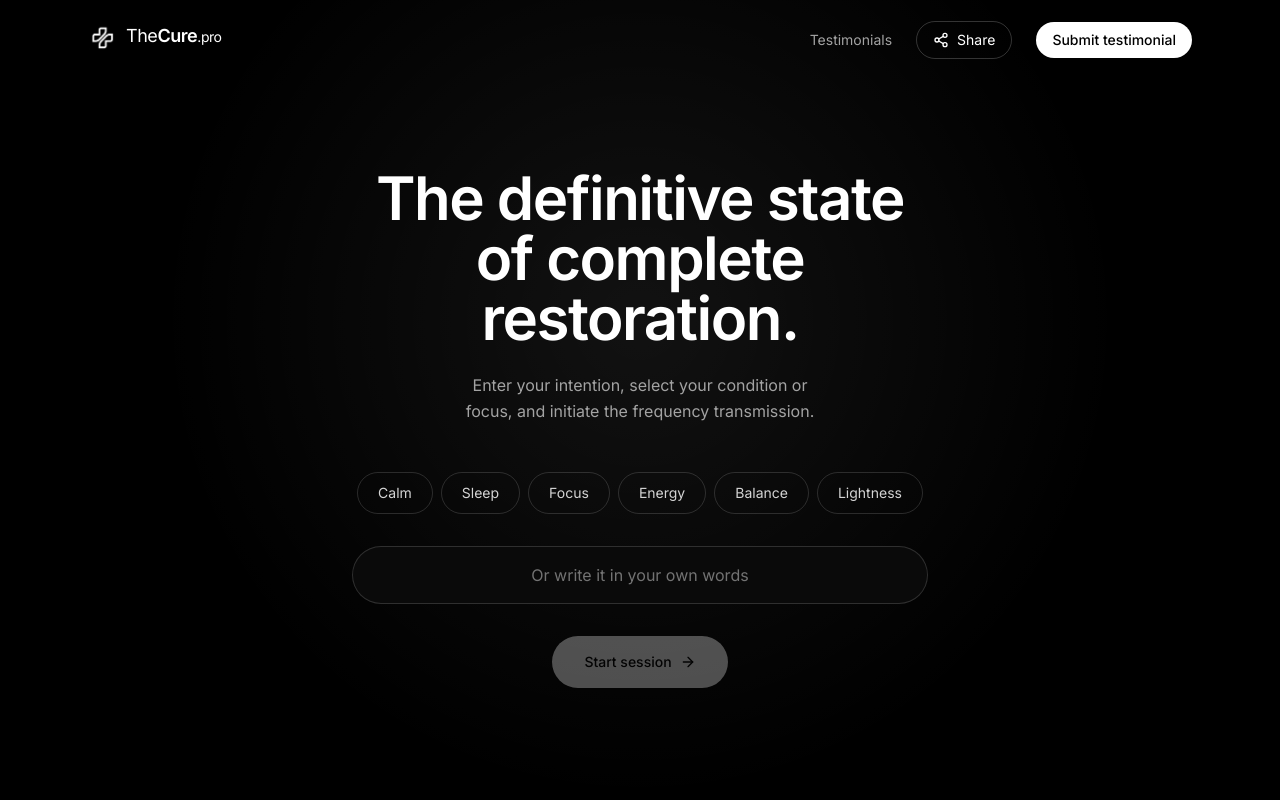
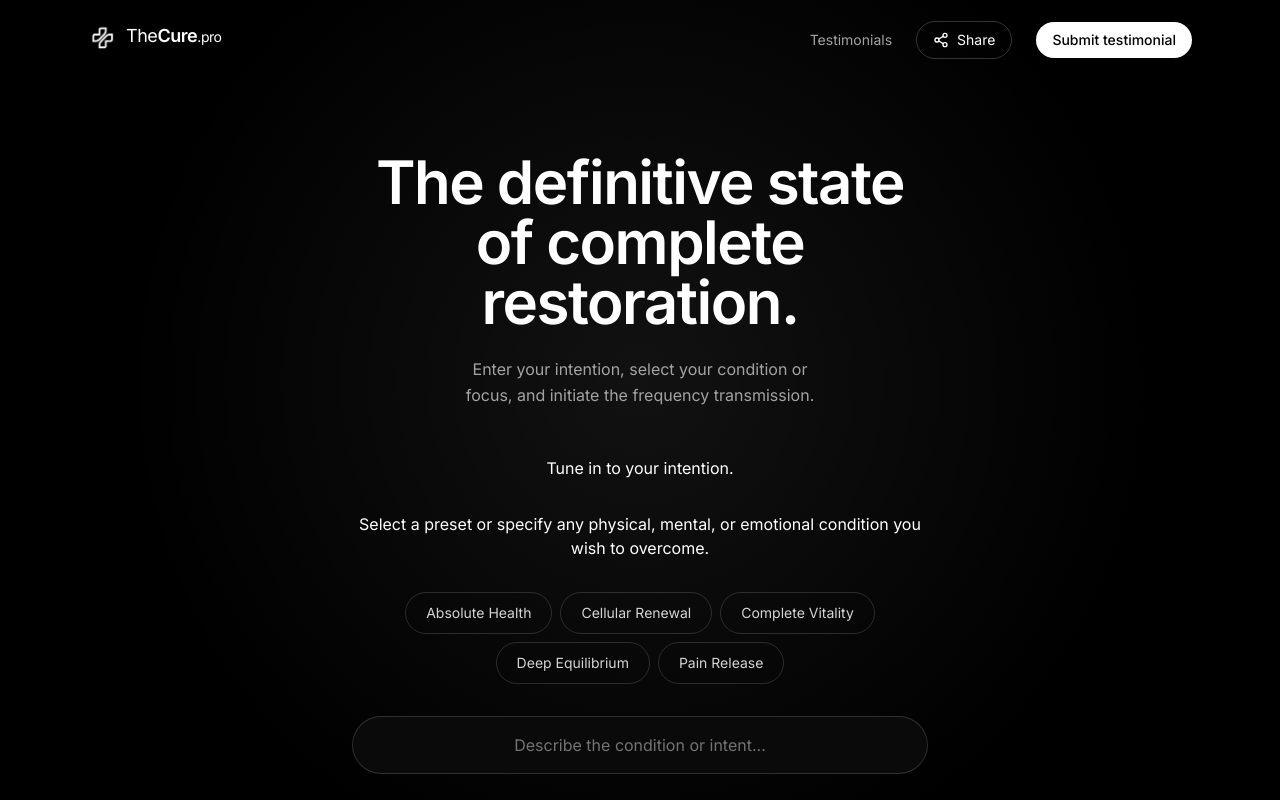
Before and after one commit to pagamentospablorodriguez-dev/TheCure, a React (Vite) app: page / in a window 1280 px wide. Shown: the top 800 px of the page. Built offline with nearby package versions, Linux system fonts and the light colour scheme; no server answers; the database is empty.

Commit message:
Update RitualIntake.tsx

```diff
--- a/src/components/RitualIntake.tsx
+++ b/src/components/RitualIntake.tsx
@@ -1,7 +1,7 @@
 import { useState, type FormEvent } from 'react';
 import { ArrowRight } from 'lucide-react';
 
-const SUGGESTIONS = ['Calm', 'Sleep', 'Focus', 'Energy', 'Balance', 'Lightness'];
+const SUGGESTIONS = ['Absolute Health', 'Cellular Renewal', 'Complete Vitality', 'Deep Equilibrium', 'Pain Release'];
 const MAX_INTENTION_LENGTH = 120;
 
 interface RitualIntakeProps {
@@ -30,6 +30,11 @@ export default function RitualIntake({ onStart }: RitualIntakeProps) {
 
   return (
     <form onSubmit={handleSubmit} className="mt-12 space-y-8">
+
+      <h1>Tune in to your intention.</h1>
+    <p>Select a preset or specify any physical, mental, or emotional condition you wish to overcome.</p>
+
+
       <div className="flex flex-wrap justify-center gap-2">
         {SUGGESTIONS.map((option) => {
           const isActive = selected === option;
@@ -61,7 +66,7 @@ export default function RitualIntake({ onStart }: RitualIntakeProps) {
           value={custom}
           maxLength={MAX_INTENTION_LENGTH}
           onChange={(event) => handleCustomChange(event.target.value)}
-          placeholder="Or write it in your own words"
+          placeholder="Describe the condition or intent..."
           className="w-full rounded-full border border-white/15 bg-neutral-950 px-6 py-4 text-center text-base text-white placeholder:text-neutral-500 outline-none transition duration-300 focus:border-white/60"
         />
       </div>
@@ -71,7 +76,7 @@ export default function RitualIntake({ onStart }: RitualIntakeProps) {
         disabled={!intention}
         className="group inline-flex items-center gap-2 rounded-full bg-white px-8 py-4 text-sm font-medium text-black transition duration-300 hover:bg-neutral-200 disabled:cursor-not-allowed disabled:opacity-30"
       >
-        Start session
+        Initiate Cure Session
         <ArrowRight className="h-4 w-4 transition duration-300 group-hover:translate-x-1" />
       </button>
     </form>
```
